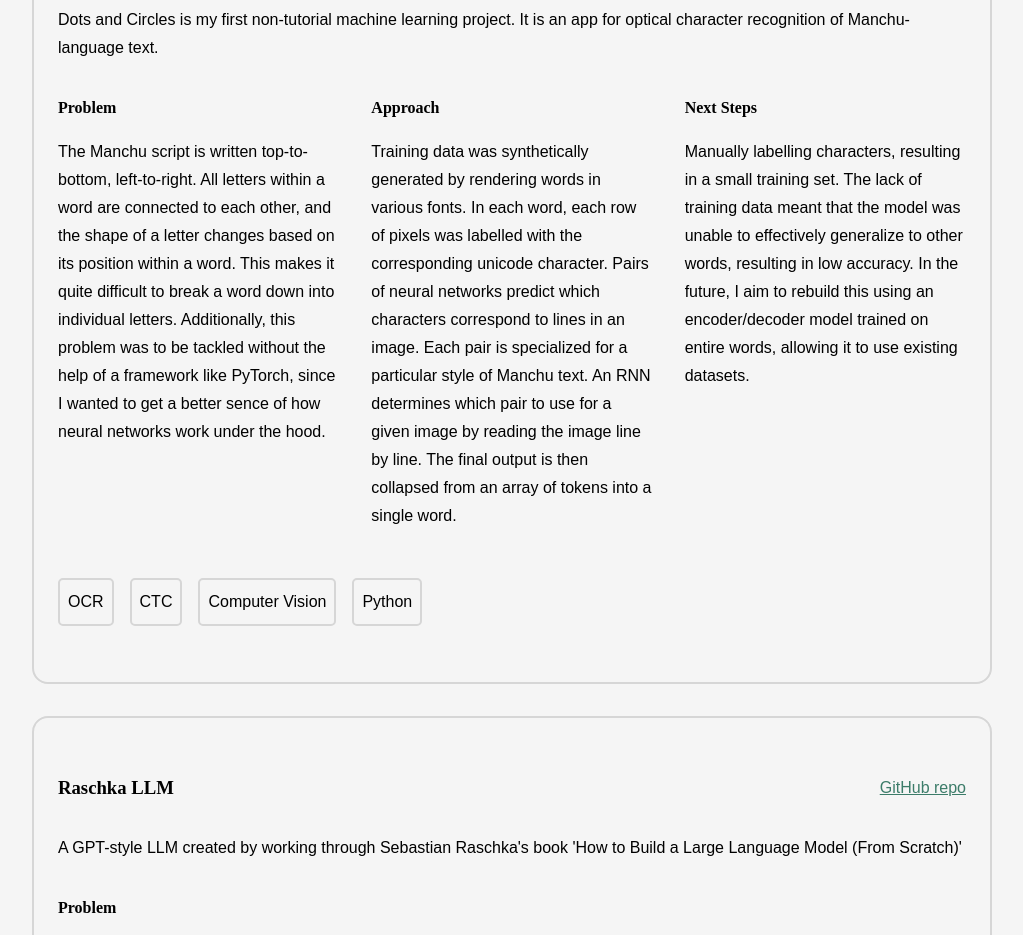
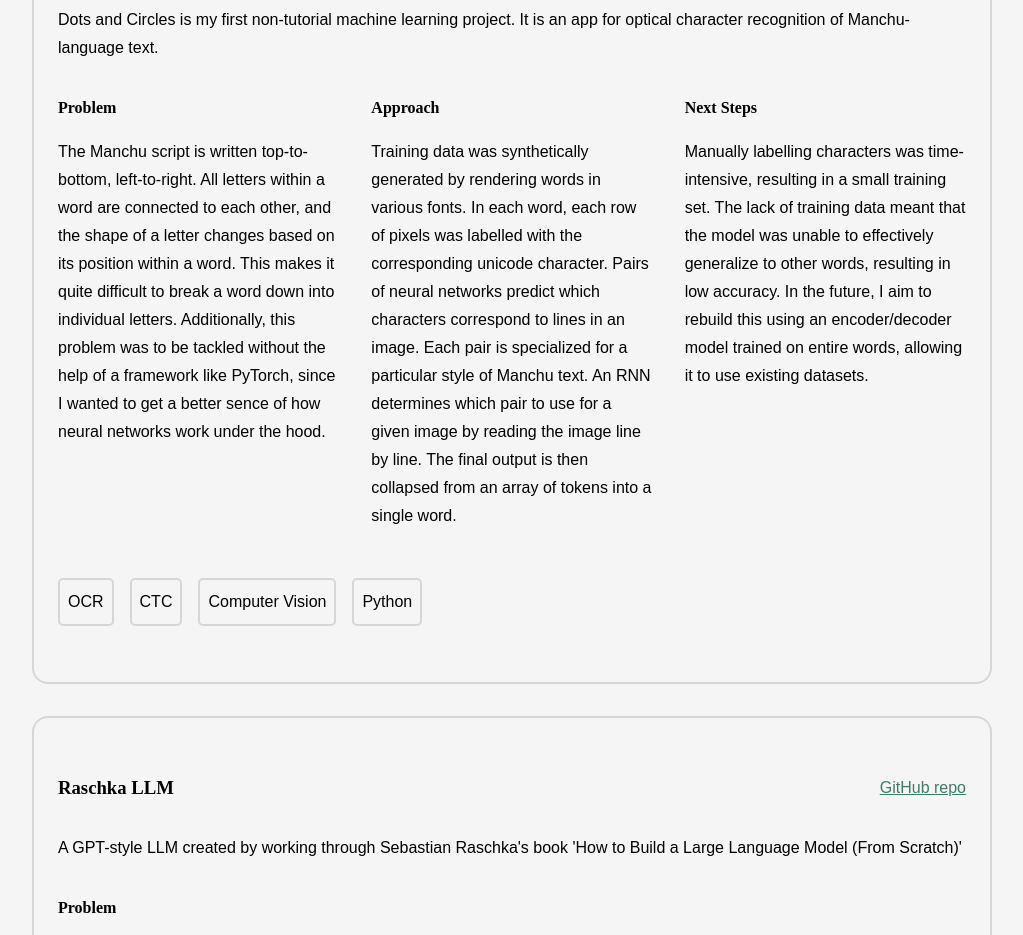
Before and after one commit to AVespaIsNotAMotorcycle/AVespaIsNotAMotorcycle.github.io, a Next.js app: page / in a window 1280 px wide. Shown: the part 800-1735 px from the top of the page, without its empty margins (128-1151 px from the left). Built offline with nearby package versions, Linux system fonts and the light colour scheme.

Commit message:
Fixed typo in dots and circles description

```diff
--- a/app/Projects.tsx
+++ b/app/Projects.tsx
@@ -26,7 +26,7 @@ const PROJECTS = [
 			"The final output is then collapsed from an array of tokens into a single word.",
 		].join(' '),
 		outcome: [
-			"Manually labelling characters, resulting in a small training set.",
+			"Manually labelling characters was time-intensive, resulting in a small training set.",
 			"The lack of training data meant that the model was unable to effectively generalize",
 			"to other words, resulting in low accuracy.",
 			"In the future, I aim to rebuild this using an encoder/decoder model trained",
```
